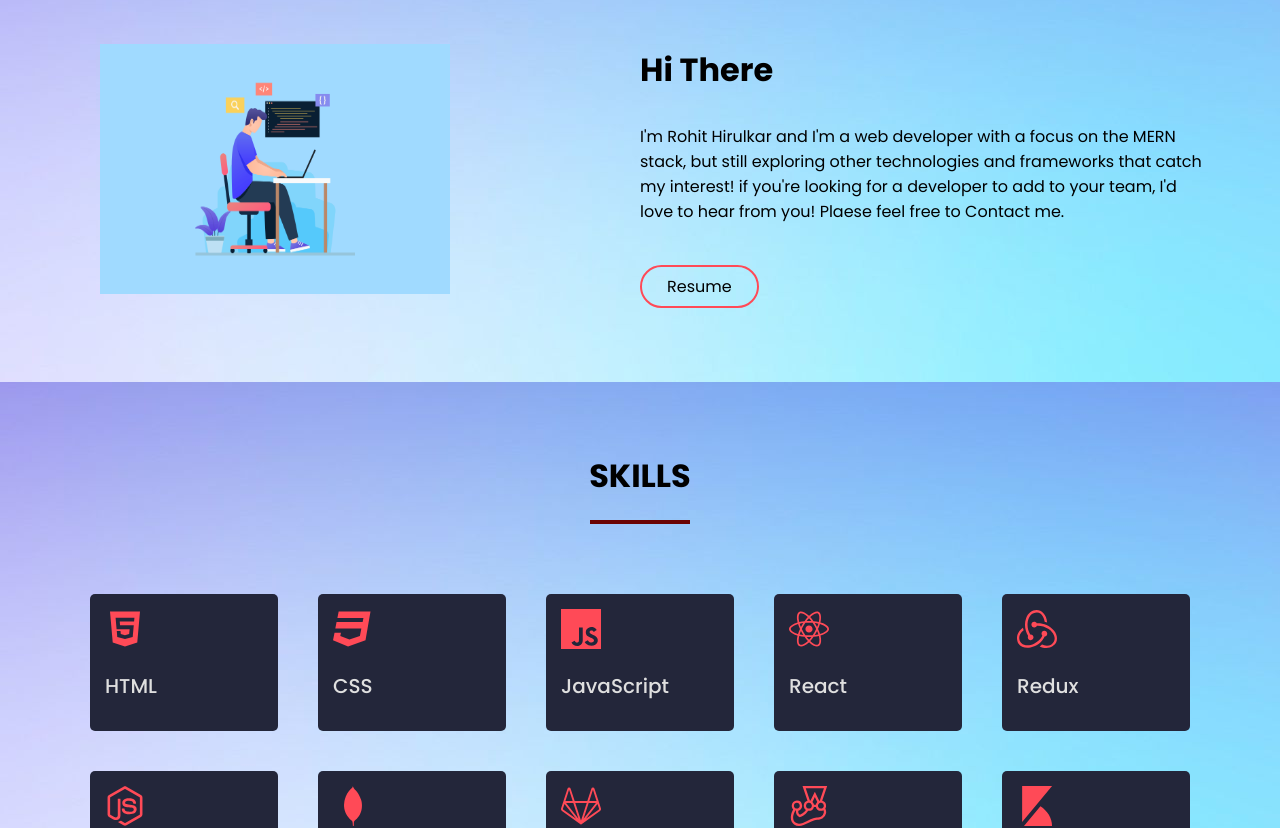
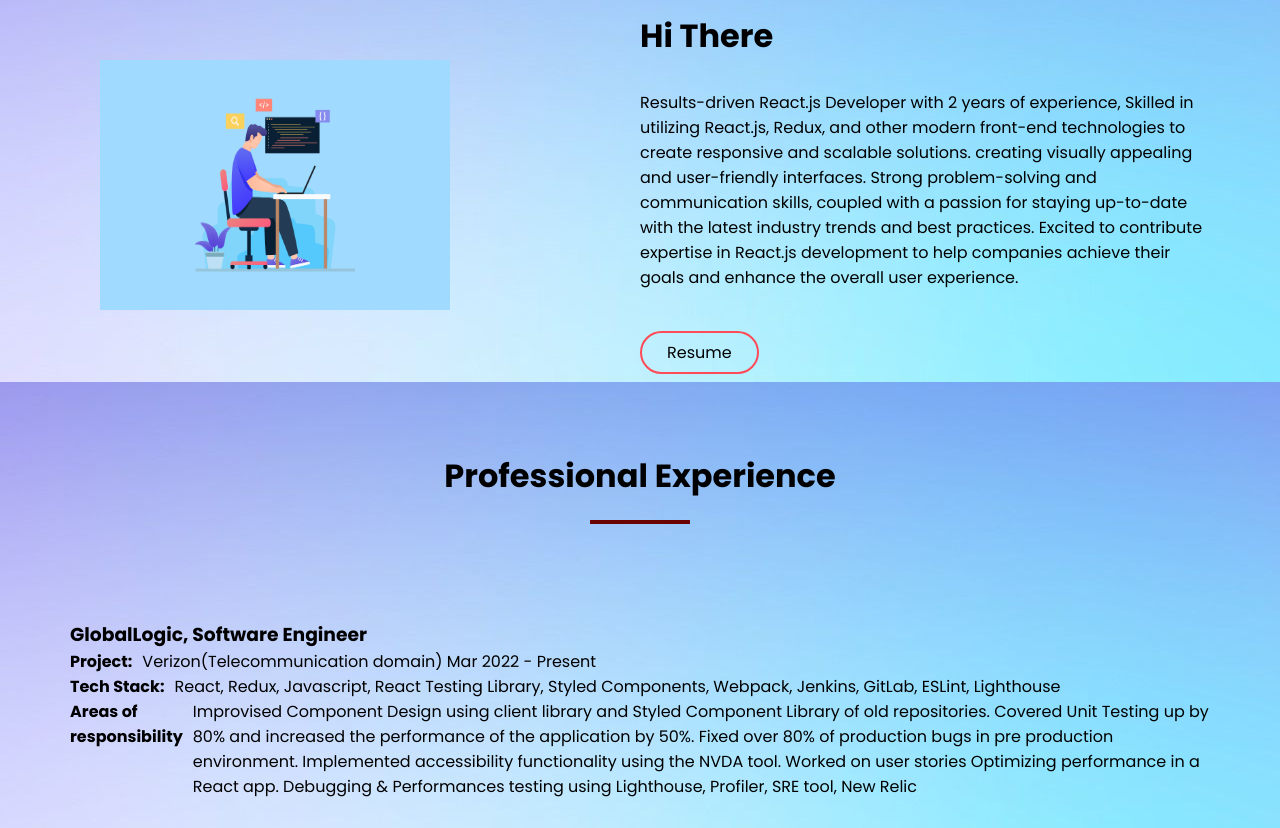
Before and after one commit to Rohit8483/myportfolio, a React (Create React App) app: page / in a window 1280 px wide. Shown: the part 980-1808 px from the top of the page. Built offline with nearby package versions, Linux system fonts and the light colour scheme.

Commit message:
more code

```diff
--- a/src/App.css
+++ b/src/App.css
@@ -323,6 +323,14 @@ p {
   display: flex;
   justify-content: space-evenly;
 }
+.rowContainer {
+  display: flex;
+  align-items: center;
+}
+.headingExp {
+  margin-right: 10px;
+  align-self: flex-start;
+}
 .contact {
   padding: 100px 0;
   background: #23263a;
--- a/src/App.js
+++ b/src/App.js
@@ -2,6 +2,7 @@ import React from "react";
 import "./App.css";
 import Banner from "./components/Banner";
 import Nav from "./components/Nav";
+import ProfExp from "./components/ProfExperience";
 import Skills from "./components/Skills";
 import About from "./components/About";
 import Project from "./components/Project";
@@ -13,6 +14,7 @@ function App() {
       <Banner />
       <Nav />
       <About />
+      <ProfExp />
       <Skills />
       <Project />
       <Contact />
--- a/src/components/About.js
+++ b/src/components/About.js
@@ -23,19 +23,22 @@ const About = () => {
             <div className="about__info">
               <h1>Hi There</h1>
               <div className="about__info-p1">
-                I'm Rohit Hirulkar and I'm a web developer with a focus on the
-                MERN stack, but still exploring other technologies and
-                frameworks that catch my interest! if you're looking for a
-                developer to add to your team, I'd love to hear from you! Plaese
-                feel free to Contact me.
+                Results-driven React.js Developer with 2 years of experience,
+                Skilled in utilizing React.js, Redux, and other modern front-end
+                technologies to create responsive and scalable solutions.
+                creating visually appealing and user-friendly interfaces. Strong
+                problem-solving and communication skills, coupled with a passion
+                for staying up-to-date with the latest industry trends and best
+                practices. Excited to contribute expertise in React.js
+                development to help companies achieve their goals and enhance
+                the overall user experience.
               </div>
 
               <div className="header__buttons myBtn">
                 <a
-                  href="https://drive.google.com/file/d/1P5iu5Sarlpq-RPX3CP9a908f4vCev6nm/view?usp=sharing"
+                  href="https://drive.google.com/file/d/1ZjmzLTT3pMIJFrA3IAAXGAPacrWXBlFd/view?usp=sharing"
                   target="_blank"
                   rel="noopener noreferrer"
-
                   className="btn btn-outline"
                 >
                   Resume
--- a/src/components/Banner.js
+++ b/src/components/Banner.js
@@ -4,7 +4,7 @@ import { FaLinkedinIn, FaTwitter, FaGithub } from "react-icons/fa";
 const Banner = () => {
   const [state] = React.useState({
     title: "Rohit Hirulkar",
-    text: "FULL-STACK WEB DEVELOPER",
+    text: "FRONTEND WEB DEVELOPER",
     image: "./images/myImg.png",
   });
   return (
--- a/src/components/Contact.js
+++ b/src/components/Contact.js
@@ -29,7 +29,7 @@ const Contact = () => {
 
                 <p>
                   <FaLocationArrow> </FaLocationArrow>
-                  <span> </span>Pune, Maharashtra
+                  <span> </span>Mumbai, Maharashtra
                 </p>
 
                 <p>
--- /dev/null
+++ b/src/components/ProfExperience.js
@@ -0,0 +1,55 @@
+import React, { useState } from "react";
+
+const ProfExp = () => {
+  const [header] = useState({
+    subHeader: "Professional Experience",
+  });
+  return (
+    <div className="about" id="About">
+      <div className="container">
+        <div className="common">
+          <h1 className="mainHeader">{header.subHeader}</h1>
+          <p className="mainContent">{header.text}</p>
+          <div className="commonBorder"></div>
+        </div>
+        <div className="row  h-650 alignCenter">
+          <div className="col-7">
+            <div className="about__info">
+              <div className="about__info-p1">
+                <h3>GlobalLogic, Software Engineer</h3>
+                <div className="rowContainer">
+                  <h4 className="headingExp">Project:</h4>
+                  <>Verizon(Telecommunication domain) Mar 2022 - Present</>
+                </div>
+                <div className="rowContainer">
+                  <h4 className="headingExp">Tech Stack:</h4>
+                  <br/>
+
+                  <div>
+                    React, Redux, Javascript, React Testing Library, Styled
+                    Components, Webpack, Jenkins, GitLab, ESLint, Lighthouse
+                  </div>
+                </div>
+                <div className="rowContainer">
+                  <h4 className="headingExp">Areas of responsibility</h4>
+                  <br/>
+                  <div>
+                    Improvised Component Design using client library and Styled
+                    Component Library of old repositories. Covered Unit Testing
+                    up by 80% and increased the performance of the application
+                    by 50%. Fixed over 80% of production bugs in pre production
+                    environment. Implemented accessibility functionality using
+                    the NVDA tool. Worked on user stories Optimizing performance
+                    in a React app. Debugging & Performances testing using
+                    Lighthouse, Profiler, SRE tool, New Relic
+                  </div>
+                </div>
+              </div>
+            </div>
+          </div>
+        </div>
+      </div>
+    </div>
+  );
+};
+export default ProfExp;
```
Also changed, not shown: public/images/profExp1.jpg (added).
